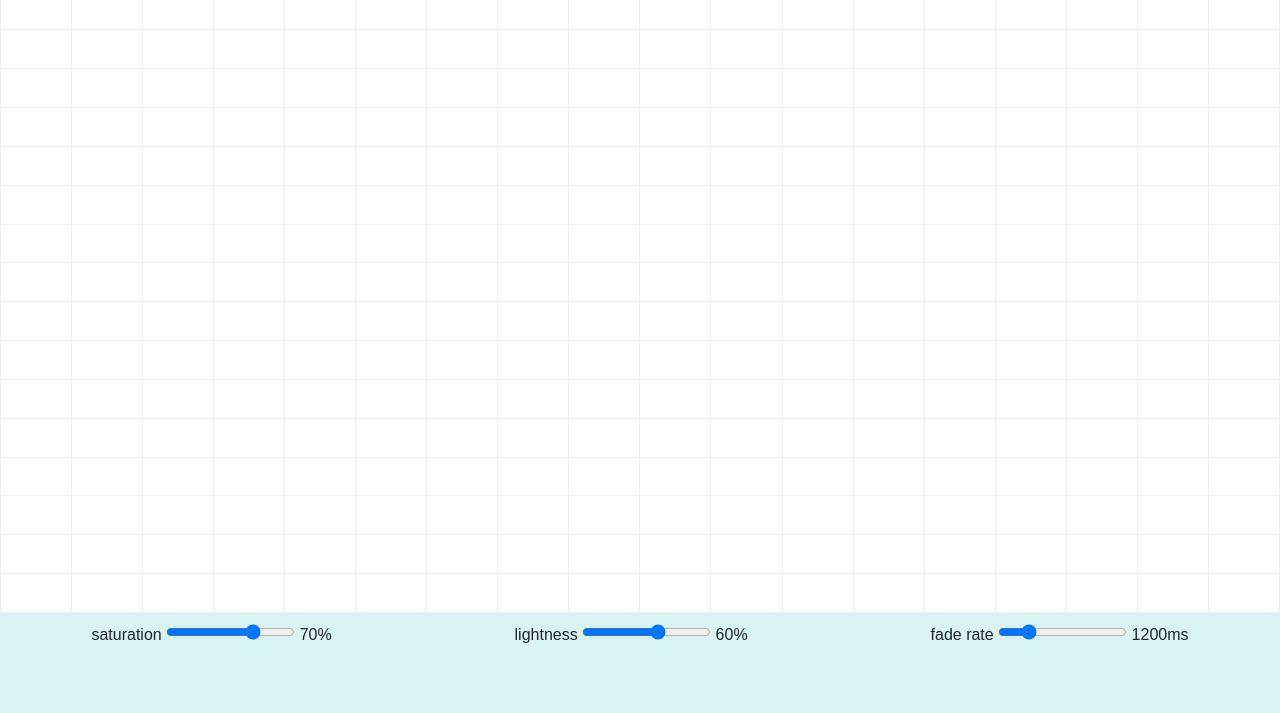
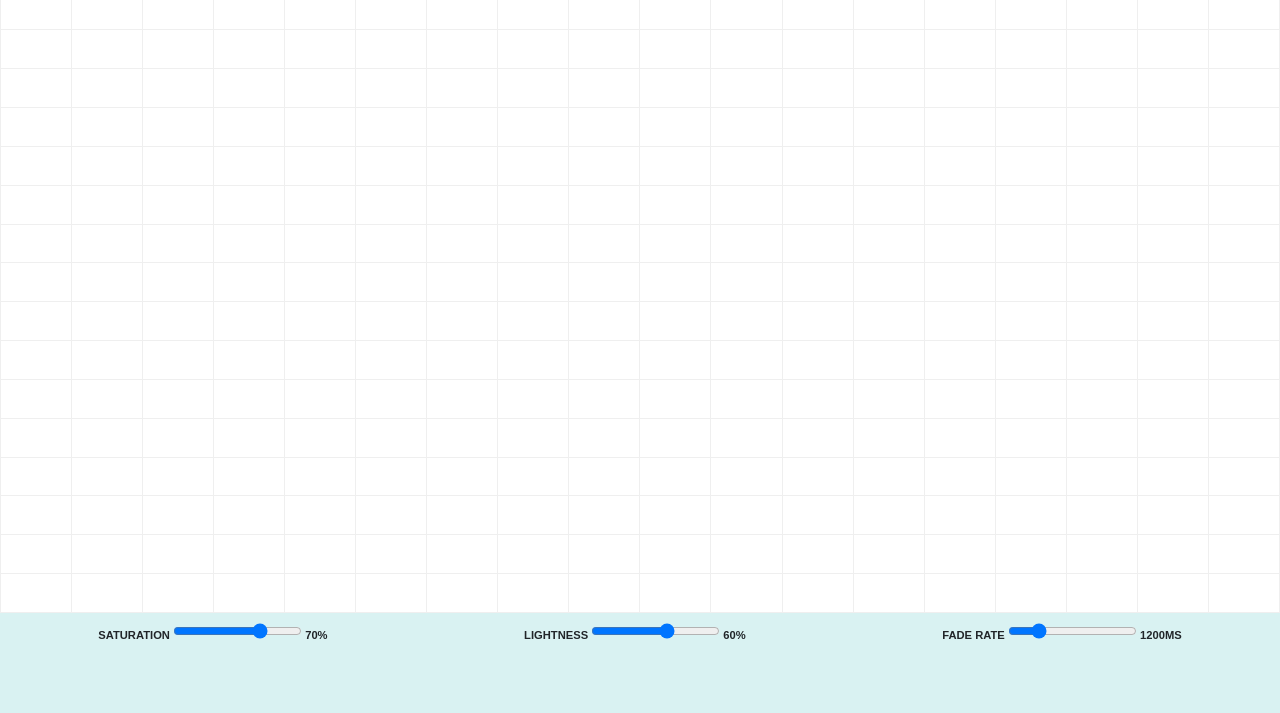
Before and after one commit to stewilondanga/pointed-colour, a plain HTML site: page index.html in a window 1280 px wide. Shown: the part 87-800 px from the top of the page. Drawn offline with nearby package versions, Linux system fonts and the light colour scheme.

Commit message:
add css/styles.css

```diff
--- a/css/styles.css
+++ b/css/styles.css
@@ -55,13 +55,14 @@ td.hover {
   background: hsl(180, 50%, 90%);
 }
 
-/*label {
-    text-align: center;
-    text-transform: uppercase;
-    font-weight: 600;
-    font-size: .7rem;
+label {
+  text-align: center;
+  text-transform: uppercase;
+  font-weight: 600;
+  font-size: .7rem;
 }
-output {
+
+/*output {
     font-weight: 100;
     font-size: 1.5rem;
     text-transform: none;
```
